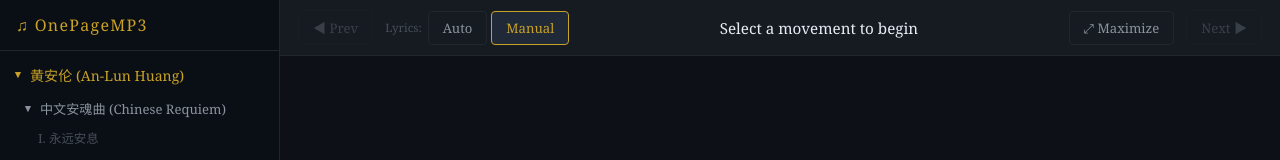
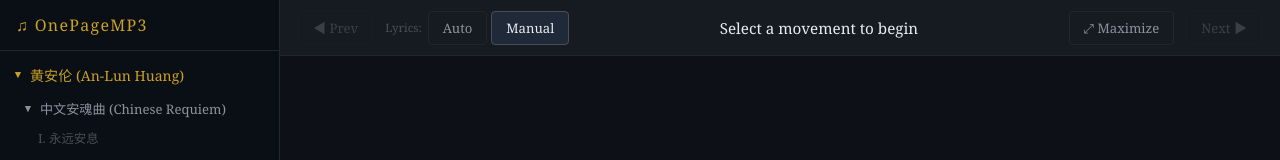
Before and after one commit to dj707chen/one-page-mp3, a plain HTML site: page index.html in a window 1280 px wide. Shown: the top 160 px of the page. Drawn offline with Linux system fonts and the light colour scheme.

Commit message:
Button color

```diff
--- a/index.html
+++ b/index.html
@@ -389,8 +389,8 @@
     /* Pressed state for toggle buttons (highlight mode, maximize) */
     .ctrl-btn.active {
       background: var(--nav-active);
-      color: var(--accent);
-      border-color: var(--accent);
+      color: var(--text-primary);
+      border-color: var(--text-muted);
     }
 
     #manual-hint {
```
Also changed, not shown: 1 other file.
